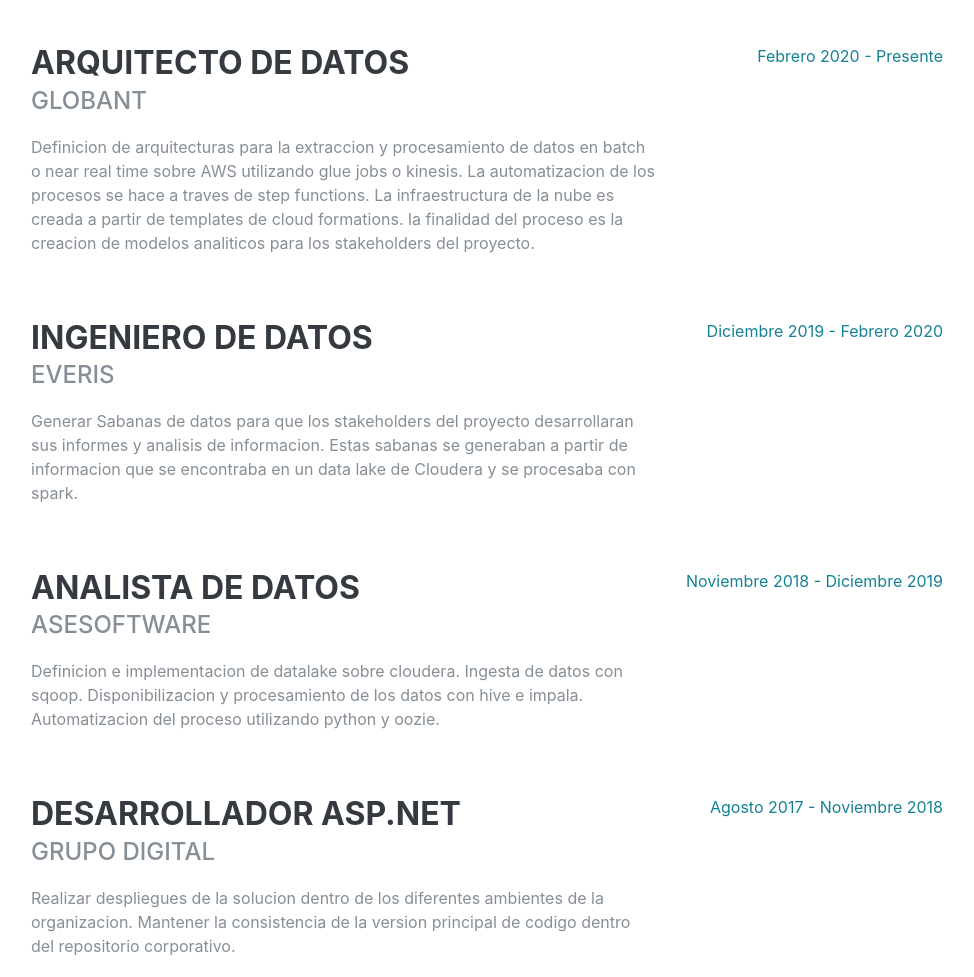
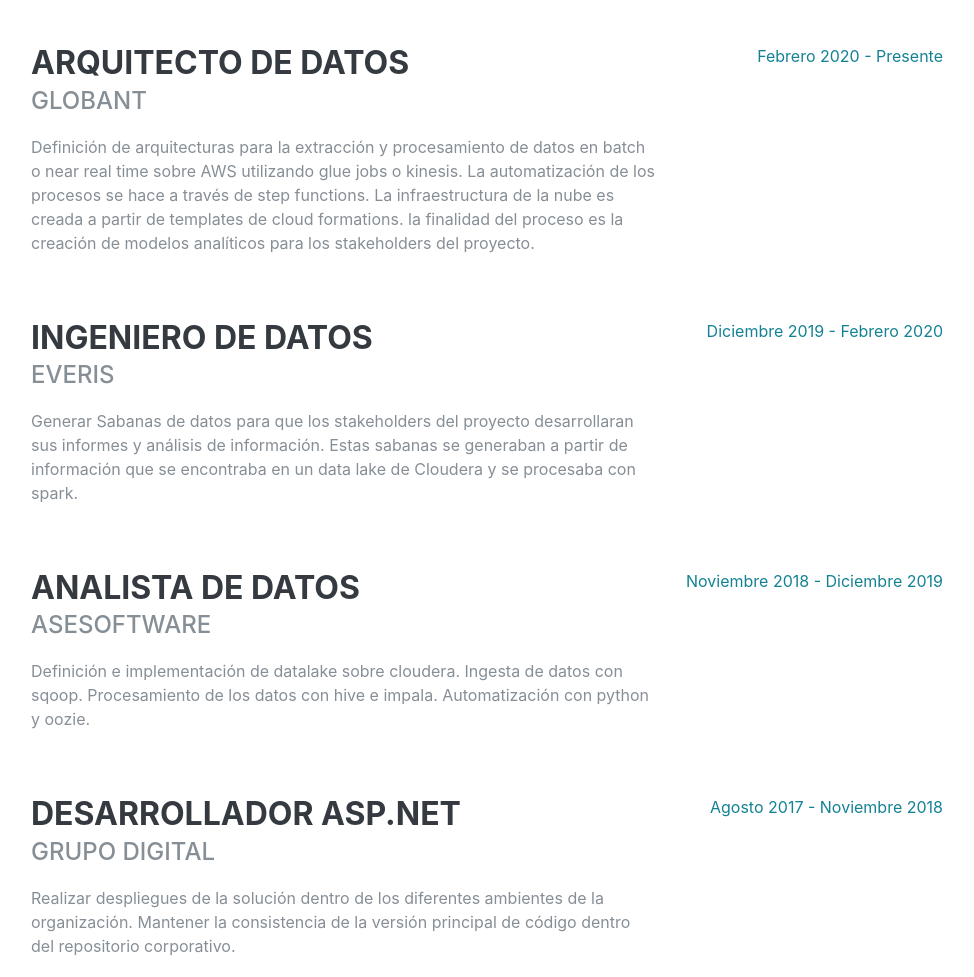
Before and after one commit to alebotia/personal_page, a plain HTML site: page index.html in a window 1280 px wide. Shown: the part 920-1897 px from the top of the page, without its empty margins (289-1263 px from the left). Drawn offline with Linux system fonts and the light colour scheme; a web font is replaced by a local one.

Commit message:
update ...

```diff
--- a/index.html
+++ b/index.html
@@ -71,7 +71,7 @@
         <div class="subheading mb-5">Bogotá - Colombia · (314) 352-8062 ·
           <a href="mailto:alejandrobotia352@gmail.com">alejandrobotia352@gmail.com</a>
         </div>
-        <p class="lead mb-5">Arquitecto de datos con habilidades para diseñar, desarrollar e implementar soluciones de procesamiento y almacenamiento en entornos distribuidos utilizando AWS o cloudera. Apacionado por el desarrollo web bajo el MERN stack. Certificado MongoDB Developer y Scrum Master. </p>
+        <p class="lead mb-5">Arquitecto de datos con habilidades para diseñar, desarrollar e implementar soluciones de procesamiento y almacenamiento en entornos distribuidos utilizando AWS o cloudera. Apasionado por el desarrollo web bajo el MERN stack. Certificado MongoDB Developer y Scrum Master. </p>
         <div class="social-icons">
           <a target="_blank" href="https://www.linkedin.com/in/omar-alejandro-botia-navas-67a47b170/">
             <i class="fab fa-linkedin-in"></i>
@@ -98,7 +98,7 @@
           <div class="resume-content">
             <h3 class="mb-0">Arquitecto de datos</h3>
             <div class="subheading mb-3">Globant</div>
-            <p>Definicion de arquitecturas para la extraccion y procesamiento de datos en batch o near real time sobre AWS utilizando glue jobs o kinesis. La automatizacion de los procesos se hace a traves de step functions. La infraestructura de la nube es creada a partir de templates de cloud formations. la finalidad del proceso es la creacion de modelos analiticos para los stakeholders del proyecto.</p>
+            <p>Definición de arquitecturas para la extracción y procesamiento de datos en batch o near real time sobre AWS utilizando glue jobs o kinesis. La automatización de los procesos se hace a través de step functions. La infraestructura de la nube es creada a partir de templates de cloud formations. la finalidad del proceso es la creación de modelos analíticos para los stakeholders del proyecto.</p>
           </div>
           <div class="resume-date text-md-right">
             <span class="text-primary">Febrero 2020 - Presente</span>
@@ -109,7 +109,7 @@
           <div class="resume-content">
             <h3 class="mb-0">Ingeniero de datos</h3>
             <div class="subheading mb-3">Everis</div>
-            <p>Generar Sabanas de datos para que los stakeholders del proyecto desarrollaran sus informes y analisis de informacion. Estas sabanas se generaban a partir de informacion que se encontraba en un data lake de Cloudera y se procesaba con spark.</p>
+            <p>Generar Sabanas de datos para que los stakeholders del proyecto desarrollaran sus informes y análisis de información. Estas sabanas se generaban a partir de información que se encontraba en un data lake de Cloudera y se procesaba con spark.</p>
           </div>
           <div class="resume-date text-md-right">
             <span class="text-primary">Diciembre 2019 - Febrero 2020</span>
@@ -120,7 +120,7 @@
           <div class="resume-content">
             <h3 class="mb-0">Analista de datos</h3>
             <div class="subheading mb-3">Asesoftware</div>
-            <p>Definicion e implementacion de datalake sobre cloudera. Ingesta de datos con sqoop. Disponibilizacion y procesamiento de los datos con hive e impala. Automatizacion del proceso utilizando python y oozie.</p>
+            <p>Definición e implementación de datalake sobre cloudera. Ingesta de datos con sqoop. Procesamiento de los datos con hive e impala. Automatización con python y oozie.</p>
           </div>
           <div class="resume-date text-md-right">
             <span class="text-primary">Noviembre 2018 - Diciembre 2019</span>
@@ -131,7 +131,7 @@
           <div class="resume-content">
             <h3 class="mb-0">Desarrollador ASP.NET</h3>
             <div class="subheading mb-3">Grupo Digital</div>
-            <p>Realizar despliegues de la solucion dentro de los diferentes ambientes de la organizacion. Mantener la consistencia de la version principal de codigo dentro del repositorio corporativo.</p>
+            <p>Realizar despliegues de la solución dentro de los diferentes ambientes de la organización. Mantener la consistencia de la versión principal de código dentro del repositorio corporativo.</p>
           </div>
           <div class="resume-date text-md-right">
             <span class="text-primary">Agosto 2017 - Noviembre 2018</span>
```
